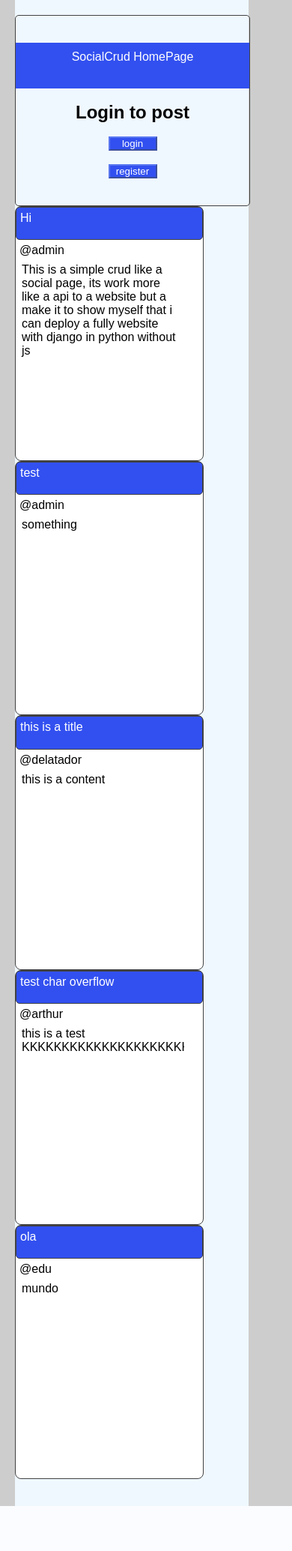
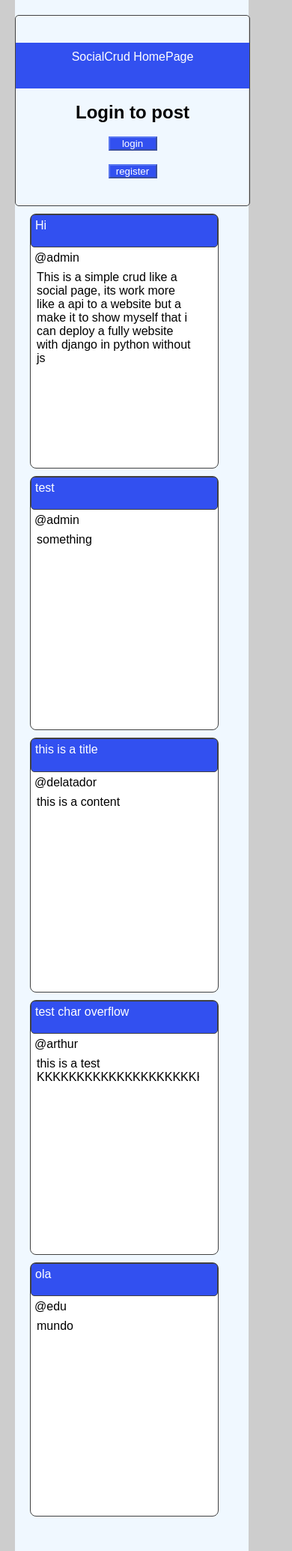
Before and after one commit to ddr669/socialCrud, a Django app: page /homepage/ in a window 390 px wide. Shown: the whole page at 75% size. Before the commit the page ends 2009 px from the top, so only its background shows below. Run offline with Django 5.2, Linux system fonts and the light colour scheme; data comes from the database, SQL or seed files in the repository.

Commit message:
responsive

```diff
--- a/socialCrud/front_end/templates/default_home.html
+++ b/socialCrud/front_end/templates/default_home.html
@@ -87,7 +87,7 @@
             width: 80%;
             height: 40svh;
             background-color: white;
-            margin: 0;
+            margin-left: 20px;
             border: 1px solid rgb(65,65,65);
             border-radius: 8px;
         }
```
